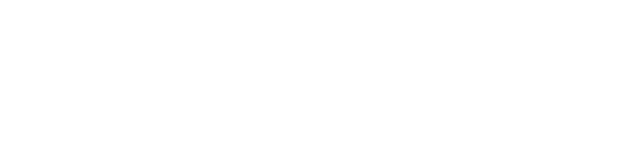
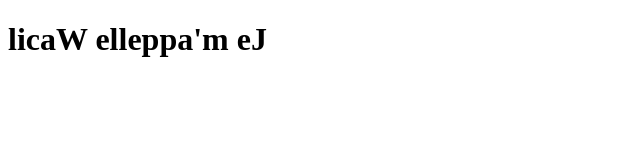
Before and after one commit to Wacil23/my-super-website, a plain HTML site: page index.html in a window 1280 px wide. Shown: the whole page, without its empty margins (0-640 px from the left). Drawn offline with Linux system fonts and the light colour scheme.

Commit message:
Modifié

```diff
--- a/index.html
+++ b/index.html
@@ -1,12 +1,15 @@
 <!DOCTYPE html>
 <html lang="en">
+
 <head>
     <meta charset="UTF-8">
     <meta http-equiv="X-UA-Compatible" content="IE=edge">
     <meta name="viewport" content="width=device-width, initial-scale=1.0">
-    <title>Document</title>
+    <title>mySuperWebsite</title>
 </head>
+
 <body>
+    <h1>licaW elleppa'm eJ</h1>
+</body>
 
-</body>
 </html>
```
